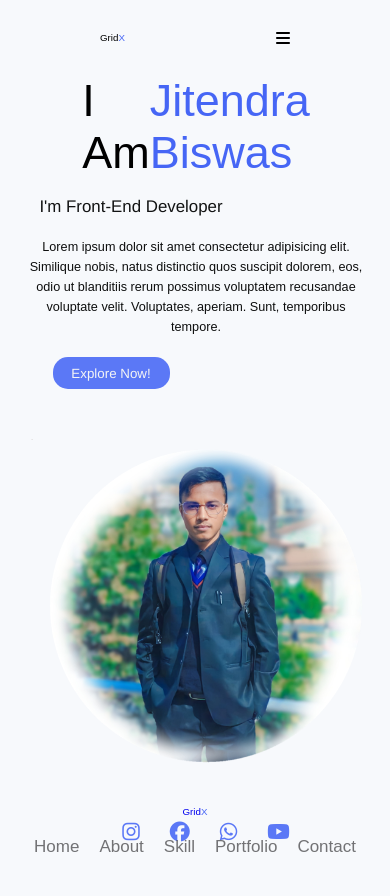
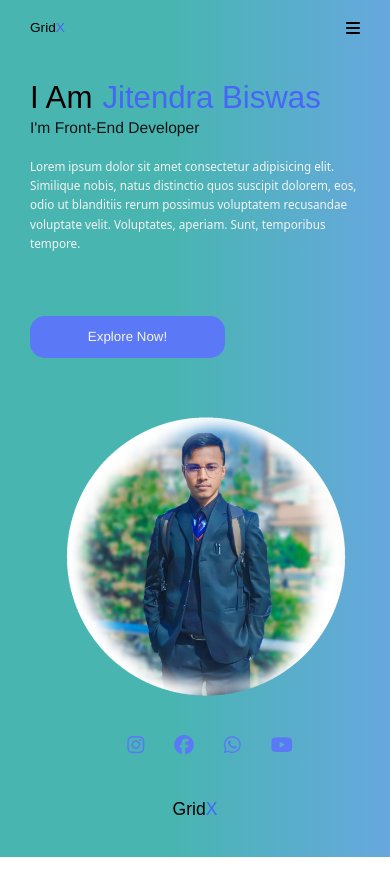
Before and after one commit to jitendra-biswas/Portfolo-site, a plain HTML site: page home.html in a window 390 px wide. After the commit the page ends 857 px from the top, so only its background shows below. Drawn offline with Linux system fonts and the light colour scheme; a script that the page names is missing.

Commit message:
first commit

```diff
--- a/home.css
+++ b/home.css
@@ -6,14 +6,14 @@
 
 }
 main{
-    background-color: #f7f9fc;
+    background-color: #d3c2ba;
 }
 nav{
     height: 75px;
     display: flex;
     align-items: center;
     padding: 0px 100px;
-    background-color: #f7f9fc;
+    background-color: #d3c2ba;
     justify-content: space-between;
 
 }
@@ -58,10 +58,8 @@ nav .elements a:hover{
 
 }
 
-nav .elements a:active{
+#home{
     color: #4666f5;
-    transition: all 5s ease-in-out 0s;
-
 }
 
 nav .elements #bar{
@@ -75,7 +73,7 @@ section{
 .content1{
     height: 80vh;
     width: 50vw;
-    background-color: #f7f9fc;
+    background-color: #d3c2ba;
     display: flex;
     justify-content: center;
     flex-direction: column;
@@ -154,15 +152,18 @@ button:hover{
     height: 80vh;
     width: 40vw;
     margin-left: 10vw;
-    background-color:#f7f9fc;
+    background-color:#d3c2ba;
     display: flex;
     justify-content: center;
     align-items: center;
 }
 
 .content2 img{
-    width: 450px;
-  filter: drop-shadow( 10px 20px 25px #4e64d5);
+    margin-top: 5.3vh;
+    width: 30vw;
+  filter: drop-shadow( 10px 20px 55px #582307);
+  border-radius: 25px;
+
 
 }
 
@@ -183,6 +184,7 @@ button:hover{
     display: flex;
     font-size: 40px;
     font-weight: 500;
+    color: black;
 }
 
 .footer a{
@@ -227,78 +229,152 @@ button:hover{
 }
 
 @media (max-width:600px){
+    main{
+        background: rgb(72,181,177);
+        background: linear-gradient(90deg, rgba(72,181,177,1) 44%, rgba(103,168,223,1) 100%);
+        background-size: cover;
+    }
+
+    nav{
+        height: 55px;
+        display: flex;
+        align-items: center;
+        padding: 0px 100px;
+        background: rgb(72,181,177);
+        background: linear-gradient(90deg, rgba(72,181,177,1) 44%, rgba(103,168,223,1) 100%);
+        justify-content: space-between;
+
+    }
+
+    nav .logo h2{
+        font-size: 3.5vmin;
+        font-family:Arial, Helvetica, sans-serif;
+        font-weight: 500;
+    }
+
+    .color{
+        font-size: 3.5vmin;
+        font-family:Arial, Helvetica, sans-serif;
+        font-weight: 500;
+        color: #4666f5;
+    }
 
     .content1{
-    width: 80vw;
-    height: calc(100vh - 75px);
+        height: calc(95vh - 75px);
+        width: 100vw;
+        background: rgb(72,181,177);
+        background: linear-gradient(90deg, rgba(72,181,177,1) 44%, rgba(103,168,223,1) 100%);
+        display: flex;
+        justify-content: center;
+        flex-direction: column;
+
     }
+
+    .content1 h3{
+        padding-left:30px;
+        padding-right: 20px;
+        font-size: 8vw;
+        font-family:Arial, Helvetica, sans-serif;
+        font-weight: 500;
+    }
+
+    .content1 h3 .color2{
+        font-size: 8vw;
+        font-family:Arial, Helvetica, sans-serif;
+        font-weight: 500;
+        color: #4666f5;
+        margin-left: 10px;
+    }
+
+    .content1 label{
+        padding-left: 30px;
+        padding-right: 20px;
+        color: rgb(18, 19, 19);
+        font-size: 4vmin;
+        margin-top: -15px;
+    }
+
+
     .content2{
         display: none;
     }
 
- .content1 h1{
-    font-size: 4vmax;
-    margin-left: -50px;
-    margin-top: 50px;
- }
-
- .content1 label{
-    font-size: 2vmax;
-    margin-left: -130px;
- }
-
- .content1 h1 label{
-    font-size: 4vmax;
- }
-
- .content1 p{
-    font-size: 1.5vmax;
-    margin-left: -80px;
-    margin-right: -80px;
-   line-height: -10vh;
-   font-family: Arial, Helvetica, sans-serif;
-   line-height: 20px;
-   text-align: center;
- }
-
- nav .elements a{
+    .elements a{
         display: none;
     }
 
     nav .elements #bar{
-    display: inline-block;
+        display: block;
+    }
+
+    nav{
+        padding: 0px 30px;
+    }
+
+    .content1 p{
+        padding:20px 30px;
+        padding-right: 20px;
+        line-height: 3vh;
+        color: whitesmoke;
+        font-size: 3vmin;
+    }
+
+    @media (max-width:425px){
+        .content1 p{
+            padding:20px 30px;
+            padding-right: 20px;
+            line-height: 2.3vh;
+        }
+
+        .icon a i{
+            gap: 50px;
+        }
+
     }
 
     button{
-    width: 30vw;
-    margin-left: -90px;
+        width: 50vw;
+        height: 5vh;
+       margin-left: 30px;
+       border-radius: 15px;
+       margin-top: 5vh;
     }
 
+
     .icon{
+        margin-top: 30px;
         display: flex;
+        gap: 30px;
+        font-size: 5vmin;
+        align-items: center;
         justify-content: center;
+        margin-left: 30px;
+
+    }
+
+    .responsive-avtar{
+        display: block;
+    }
+
+    .responsive-avtar img{
+        width: 80vw;
+        margin-left: 50px;
         margin-top: 50px;
     }
 
-img{
-    display: inline-block;
+    .footer a{
+        margin-top: 100px;
     }
 
-.responsive-avtar{
-    display: inline-block;
+    .footer .logo h2{
+        font-size: 4.5vmin;
+        font-family:Arial, Helvetica, sans-serif;
+        font-weight: 500;
+
     }
 
-
-.content1{
-    display: flex;
-    justify-content: center;
-    align-items: center;
-}
-
-.responsive-avtar img{
-    width: 350px;
-    margin-left: 100px;
-    margin-top: 50px;
+    .footer .logo .color{
+        font-size: 4.5vw;
     }
 
 }
--- a/home.html
+++ b/home.html
@@ -5,7 +5,7 @@
     <meta name="viewport" content="width=device-width, initial-scale=1.0">
     <title>MY Portfolo</title>
     <link rel="stylesheet" href="https://cdnjs.cloudflare.com/ajax/libs/font-awesome/6.5.1/css/all.min.css" integrity="sha512-DTOQO9RWCH3ppGqcWaEA1BIZOC6xxalwEsw9c2QQeAIftl+Vegovlnee1c9QX4TctnWMn13TZye+giMm8e2LwA==" crossorigin="anonymous" referrerpolicy="no-referrer" />
-    <link rel="Stylesheet" href="home.css">
+    <link rel="Stylesheet" href="style.css">
     <script src="script.js"></script>
 </head>
 <body>
@@ -13,8 +13,8 @@
         <nav>
             <div class="logo"><h2>Grid <div class="color">X</div></h2> </div>
             <div class="elements">
-                <a href="#">Home</a>
-                <a href="#">About</a>
+                <a href="home.html" id="home">Home</a>
+                <a href="about.html">About</a>
                 <a href="#">Skill</a>
                 <a href="#">Portfolio</a>
                 <a href="contact.html">Contact</a>
@@ -30,21 +30,21 @@
 
             <p>Lorem ipsum dolor sit amet consectetur adipisicing elit. Similique nobis, natus distinctio quos suscipit dolorem, eos, odio ut blanditiis rerum possimus voluptatem recusandae voluptate velit. Voluptates, aperiam. Sunt, temporibus tempore.</p>
 
-            <button>Explore Now!</button>
+            <div class="explore">
+                <a href="explore.html"><button>Explore Now!</button></a>
+            </div>
             <div class="responsive-avtar"><img src="Avtar.png" alt=""></div>
             <div class="icon">
                 <a href="https://www.instagram.com/biswashanish?utm_source=qr&igsh=MXFneXlvYzV0eDU4bA==" target="-main"><i class="fa-brands fa-instagram" id="insta"></i></a>
                 <a href="https://www.facebook.com/anish.biswash.3" target="-main"><i class="fa-brands fa-facebook" id="facebook"></i></a>
-                <a href="https://wa.me/+9778919999854/"  target="-main"> <i class="fa-brands fa-whatsapp" id="whatsapp"></i></a>
+                <a href="https://wa.me/+9779819999854/"  target="-main"> <i class="fa-brands fa-whatsapp" id="whatsapp"></i></a>
                 <a href="http://www.youtube.com/@technoandideas147" target="-main"><i class="fa-brands fa-youtube" id="youtube"></i></a>
 
 
             </div>
 
             </div>
-
-            <div class="content2"><img src="Avtar.png" alt=""></div>
-
+            <div class="content2"><img src="anish.png" alt=""></div>
 
         </section>
 
--- a/style.css
+++ b/style.css
@@ -6,14 +6,14 @@
 
 }
 main{
-    background-color: #f7f9fc;
+    background-color: #d3c2ba;
 }
 nav{
     height: 75px;
     display: flex;
     align-items: center;
     padding: 0px 100px;
-    background-color: #f7f9fc;
+    background-color: #d3c2ba;
     justify-content: space-between;
 
 }
@@ -73,7 +73,7 @@ section{
 .content1{
     height: 80vh;
     width: 50vw;
-    background-color: #f7f9fc;
+    background-color: #d3c2ba;
     display: flex;
     justify-content: center;
     flex-direction: column;
@@ -152,15 +152,18 @@ button:hover{
     height: 80vh;
     width: 40vw;
     margin-left: 10vw;
-    background-color:#f7f9fc;
+    background-color:#d3c2ba;
     display: flex;
     justify-content: center;
     align-items: center;
 }
 
 .content2 img{
-    width: 450px;
-  filter: drop-shadow( 10px 20px 25px #4e64d5);
+    margin-top: 5.3vh;
+    width: 30vw;
+  filter: drop-shadow( 10px 20px 55px #582307);
+  border-radius: 25px;
+
 
 }
 
```
Also changed, not shown: index.html (+1 -1 lines), anish.png (added). Lines whose indentation alone changed are shown as unchanged.
